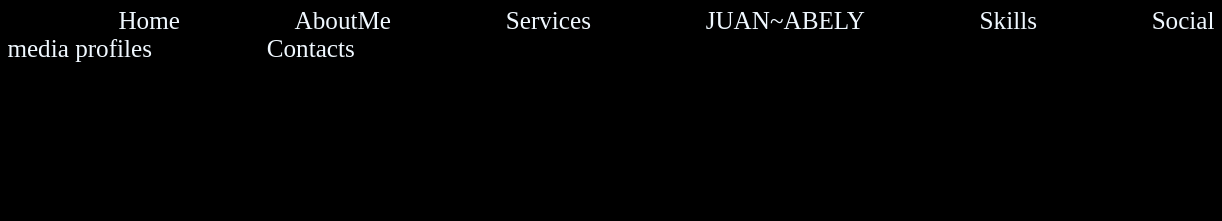
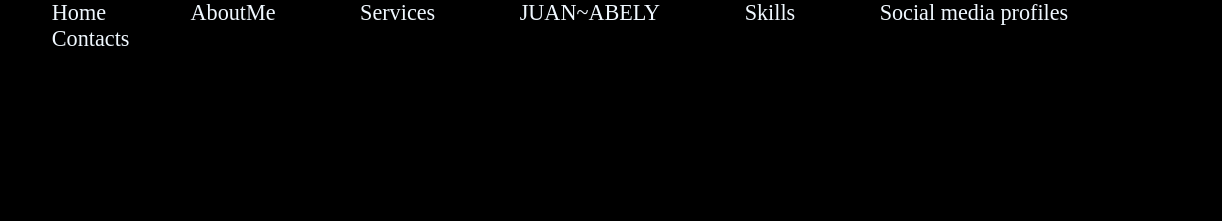
Before and after one commit to Juanabely/My-portfolio, a website: page index.html in a window 1280 px wide. Shown: the top 221 px of the page, 0-1222 px from the left. Drawn offline with nearby package versions, Linux system fonts and the light colour scheme.

Commit message:
My-portfolio

```diff
--- a/index.html
+++ b/index.html
@@ -3,7 +3,7 @@
 <head>
     <meta charset="UTF-8">
     <meta name="viewport" content="width=device-width, initial-scale=1.0">
-    <title>Document</title>
+    <title>Abel's Portfolio</title>
     <link rel="stylesheet" href="style.css">
     <link href='https://unpkg.com/boxicons@2.1.4/css/boxicons.min.css' rel='stylesheet'>
     <style>
--- a/style.css
+++ b/style.css
@@ -25,10 +25,10 @@ a {
     text-decoration: none;
 }
 .nav-bar a {
-    font-size: 1.7rem;
+    font-size: 1.5rem;
     color: aliceblue;
     font-weight: 500;
-    margin-left: 7.5rem;
+    margin-left: 5.5rem;
     transition: .3s;
     text-align: center;
     position: relative;
@@ -143,12 +143,14 @@ width: 100%;
     left: 0;
     width: 100%;
     background: transparent;
-    justify-content: space-between;
     align-items: center;
     z-index: 100;
-    padding: 0.5rem;
     display: flex;
+    margin-left: -2rem;
+    gap: -2rem;
+    padding-left: -4rem;
     transition: .3s;
+    font-size: smaller;
 }
 .header .sticky {
 background: yellowgreen;
```
